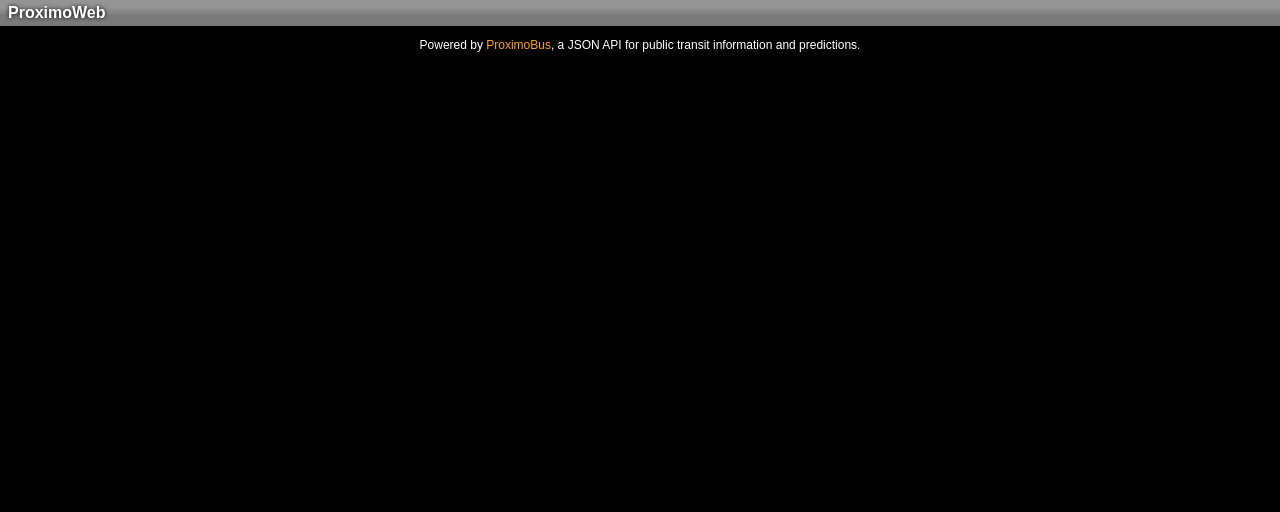
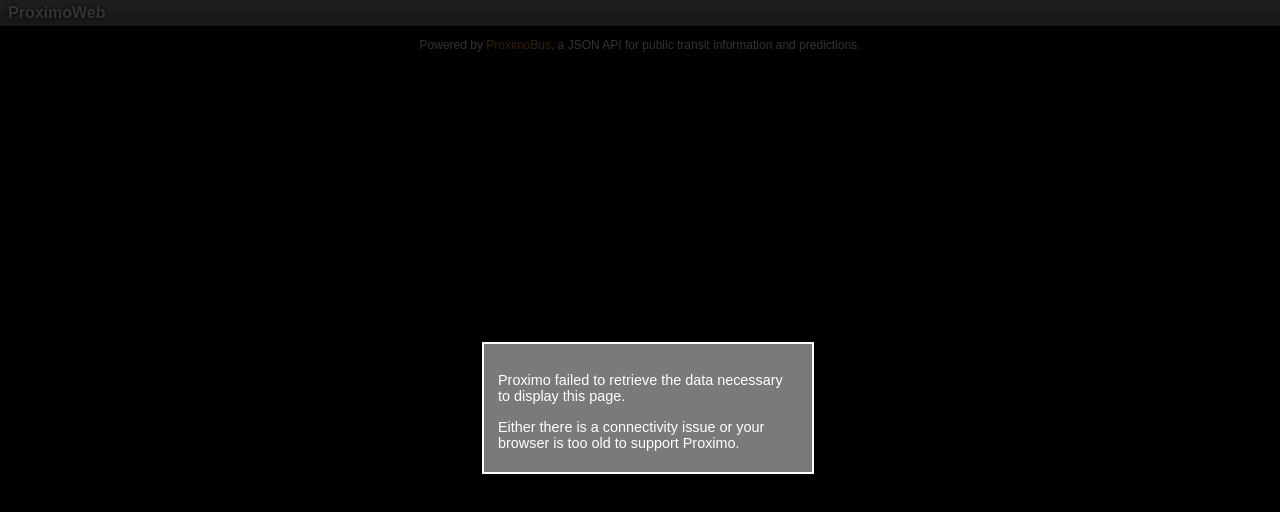
Before and after one commit to apparentlymart/proximo-web, a plain HTML site: page htdocs/index.html in a window 1280 px wide. Drawn offline with Linux system fonts and the light colour scheme; no server answers.

Commit message:
Handle connectivity and backend errors more robustly.

```diff
--- a/htdocs/index.html
+++ b/htdocs/index.html
@@ -23,6 +23,11 @@
 <p>The page will be displayed when a network connection becomes available.</p>
 </div></div>
 
+<div id="broken"><div>
+<p>Proximo failed to retrieve the data necessary to display this page.</p>
+<p>Either there is a connectivity issue or your browser is too old to support Proximo.</p>
+</div></div>
+
 <div id="bottommatter">
 <p>Powered by <a href="http://proximobus.appspot.com/">ProximoBus</a>, a JSON API for public transit information and predictions.</p>
 </div>
--- a/htdocs/scripts/proximoweb.js
+++ b/htdocs/scripts/proximoweb.js
@@ -27,6 +27,7 @@ function handlePage(targetElem, hash) {
     setTitle("");
     targetElem.html("");
     $("#offline").css("display", "none");
+    $("#broken").css("display", "none");
 
     var pathChunks = path.split("/");
 
@@ -283,8 +284,6 @@ function getCacheData(pathChunks, callback) {
             getData(pathChunks, realCallback);
         }
         else {
-            // FIXME: Implement some kind of full-page error when we reach this state,
-            // letting the user know that he must come online to read this page.
             $("#offline").css("display", "");
         }
     }
@@ -318,6 +317,12 @@ function getData(pathChunks, callback) {
     }
     else {
         var realCallback = function (data) {
+
+            if (! data) {
+                $("#broken").css("display", "");
+                return;
+            }
+
             if (callbacks[url]) {
                 var myCallbacks = callbacks[url];
                 for (var i = 0; i < myCallbacks.length; i++) {
--- a/htdocs/styles/style.css
+++ b/htdocs/styles/style.css
@@ -163,7 +163,7 @@ h2 {
     text-align: center;
 }
 
-#offline {
+#offline, #broken {
     position: fixed;
     background: black;
     top: 0;
@@ -172,7 +172,7 @@ h2 {
     bottom: 0;
     background: rgba(0, 0, 0, 0.8);
 }
-#offline div {
+#offline div, #broken div {
     position: fixed;
     z-index: 2000;
     top: 50%;
```
